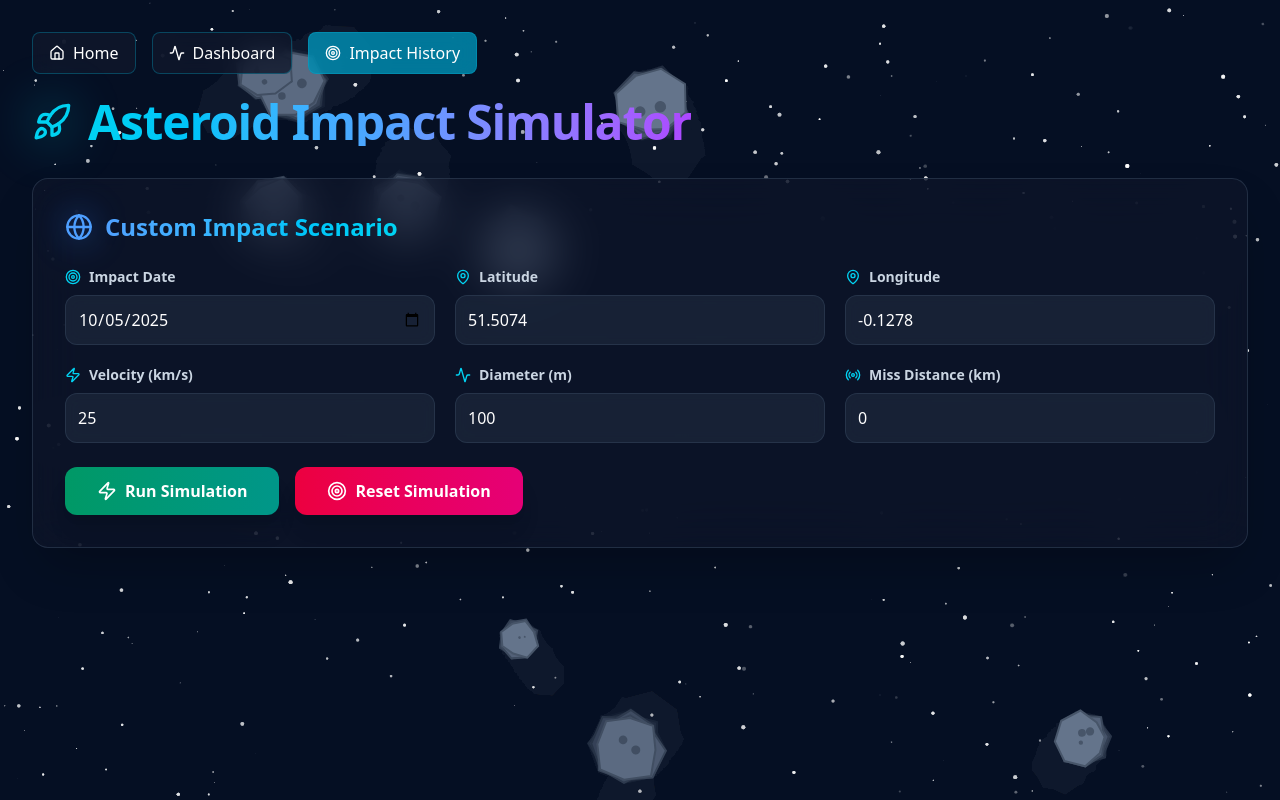
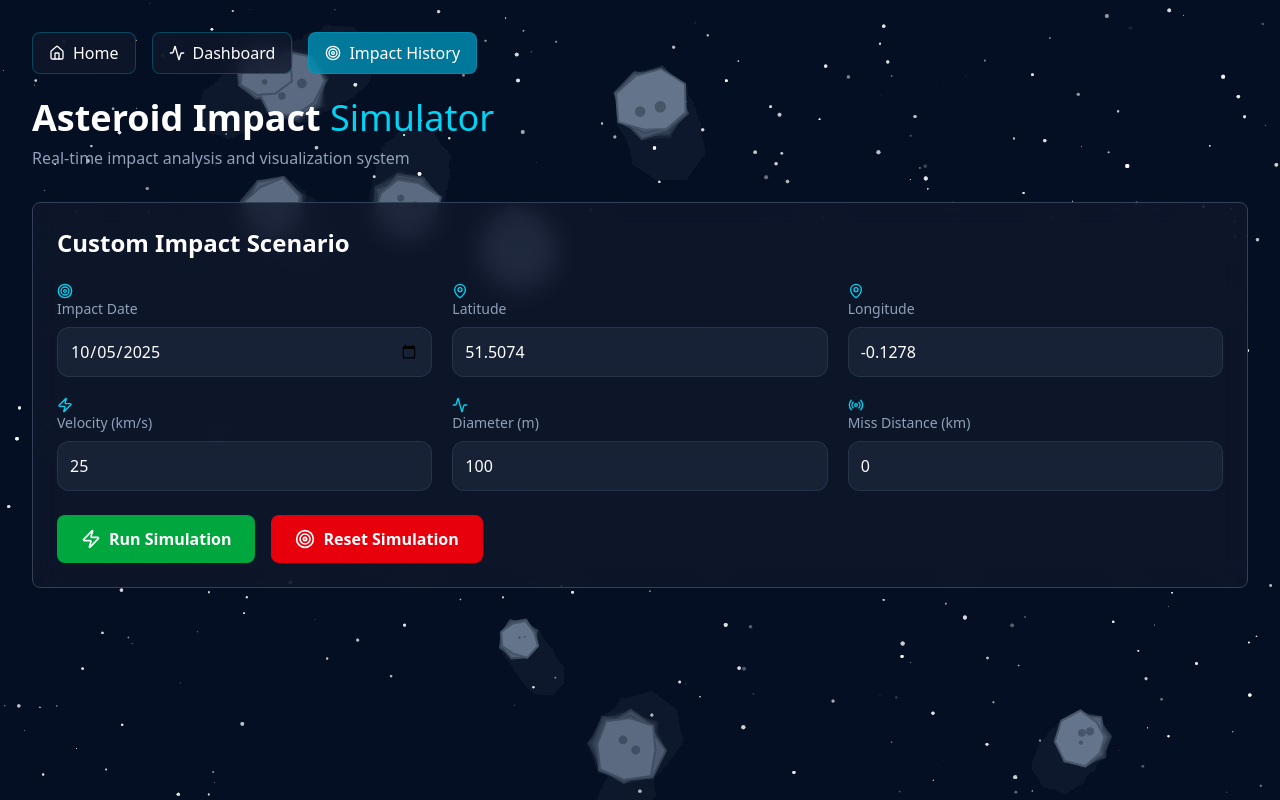
Before and after one commit to SahilShameerDev/NASA_METEOR_MADNESS, a React (Vite) app in the folder Astro/: page /hit in a window 1280 px wide. Built offline with nearby package versions, Linux system fonts and the light colour scheme.

Commit message:
Refactor ImpactDashboard layout and improve styling for better readability

```diff
--- a/Astro/src/pages/HitSimulation.jsx
+++ b/Astro/src/pages/HitSimulation.jsx
@@ -284,25 +284,20 @@ export default function ImpactDashboard() {
 
           {/* Page Title */}
           <div className="mb-8">
-            <div className="flex items-center gap-4">
-              <div className="relative">
-                <Rocket className="w-10 h-10 text-cyan-400" />
-                <div className="absolute -inset-1 bg-cyan-500/20 rounded-full blur-xl"></div>
+            <div className="flex items-center justify-between">
+              <div>
+                <h1 className='text-4xl font-bold text-white mb-2'>
+                  Asteroid Impact <span className='font-light text-cyan-400'>Simulator</span>
+                </h1>
+                <p className='text-slate-400'>Real-time impact analysis and visualization system</p>
               </div>
-              <h1 className="text-4xl md:text-5xl font-black bg-gradient-to-r from-cyan-400 via-blue-400 to-purple-500 bg-clip-text text-transparent tracking-tight">
-                Asteroid Impact Simulator
-              </h1>
             </div>
           </div>
 
         {/* Form Card */}
-        <div className="bg-slate-900/60 backdrop-blur-xl rounded-2xl p-8 mb-8 border border-slate-700/60 shadow-2xl">
-          <div className="flex items-center gap-3 mb-6">
-            <div className="relative">
-              <Globe className="w-7 h-7 text-blue-400" />
-              <div className="absolute -inset-1 bg-blue-500/20 rounded-full blur-lg"></div>
-            </div>
-            <h2 className="text-2xl font-bold text-transparent bg-clip-text bg-gradient-to-r from-blue-400 to-cyan-400">
+        <div className="bg-slate-900/80 backdrop-blur-md rounded-lg p-6 mb-6 border border-slate-700">
+          <div className="mb-6">
+            <h2 className="text-2xl font-bold text-white mb-4">
               Custom Impact Scenario
             </h2>
           </div>
@@ -317,7 +312,7 @@ export default function ImpactDashboard() {
               {label: 'Miss Distance (km)', name:'miss', type:'number', value: customData.miss, icon: <Radio className="w-4 h-4" />}
             ].map(field => (
               <div className="flex flex-col group" key={field.name}>
-                <label className="mb-2 text-slate-300 font-semibold text-sm flex items-center gap-2">
+                <label className="block text-slate-400 text-sm mb-2">
                   <span className="text-cyan-400">{field.icon}</span>
                   {field.label}
                 </label>
@@ -335,40 +330,38 @@ export default function ImpactDashboard() {
 
           <div className="flex gap-4 mt-6">
             <button
-              className="group relative flex items-center gap-2 px-8 py-3 bg-gradient-to-r from-emerald-600 to-teal-600 hover:from-emerald-500 hover:to-teal-500 rounded-xl font-bold text-white shadow-xl transition-all duration-300 transform hover:scale-105 disabled:opacity-50 disabled:cursor-not-allowed disabled:transform-none overflow-hidden"
+              className="bg-green-600 hover:bg-green-700 disabled:bg-slate-700 text-white px-6 py-3 rounded-lg font-semibold transition-colors flex items-center gap-2"
               onClick={submitCustomHit}
               disabled={loading}
             >
-              <div className="absolute inset-0 bg-gradient-to-r from-emerald-400/0 via-white/20 to-emerald-400/0 translate-x-[-200%] group-hover:translate-x-[200%] transition-transform duration-700"></div>
-              <Zap className={`w-5 h-5 relative z-10 ${loading ? 'animate-spin' : ''}`} />
-              <span className="relative z-10">{loading ? 'Simulating Impact...' : 'Run Simulation'}</span>
+              <Zap className={`w-5 h-5 ${loading ? 'animate-spin' : ''}`} />
+              {loading ? 'Simulating Impact...' : 'Run Simulation'}
             </button>
 
             <button
-              className="group relative flex items-center gap-2 px-8 py-3 bg-gradient-to-r from-rose-600 to-pink-600 hover:from-rose-500 hover:to-pink-500 rounded-xl font-bold text-white shadow-xl transition-all duration-300 transform hover:scale-105 overflow-hidden"
+              className="bg-red-600 hover:bg-red-700 text-white px-6 py-3 rounded-lg font-semibold transition-colors flex items-center gap-2"
               onClick={resetSimulation}
             >
-              <div className="absolute inset-0 bg-gradient-to-r from-rose-400/0 via-white/20 to-rose-400/0 translate-x-[-200%] group-hover:translate-x-[200%] transition-transform duration-700"></div>
-              <Target className="w-5 h-5 relative z-10 group-hover:rotate-180 transition-transform duration-500" />
-              <span className="relative z-10">Reset Simulation</span>
+              <Target className="w-5 h-5" />
+              Reset Simulation
             </button>
           </div>
         </div>
 
         {/* Tabs Section */}
         {selectedAsteroid && (
-          <div className="bg-slate-900/60 backdrop-blur-xl rounded-2xl p-8 border border-slate-700/60 shadow-2xl">
+          <div className="bg-slate-900/80 backdrop-blur-md rounded-lg p-6 border border-slate-700">
             <Tabs>
-              <TabList className="flex gap-3 mb-6 border-b border-slate-700/50 pb-4">
-                <Tab className="flex items-center gap-2 px-6 py-3 rounded-xl bg-slate-800/50 hover:bg-slate-700/70 border border-slate-700/50 hover:border-red-500/50 transition-all duration-300 cursor-pointer font-semibold text-slate-300 hover:text-red-400">
+              <TabList className="flex gap-3 mb-6 border-b border-slate-700 pb-4">
+                <Tab className="px-4 py-2 rounded-lg bg-slate-800 hover:bg-slate-700 border border-slate-600 text-slate-300 hover:text-white transition-colors cursor-pointer font-semibold flex items-center gap-2">
                   <Zap className="w-4 h-4" />
                   Blast Zones
                 </Tab>
-                <Tab className="flex items-center gap-2 px-6 py-3 rounded-xl bg-slate-800/50 hover:bg-slate-700/70 border border-slate-700/50 hover:border-orange-500/50 transition-all duration-300 cursor-pointer font-semibold text-slate-300 hover:text-orange-400">
+                <Tab className="px-4 py-2 rounded-lg bg-slate-800 hover:bg-slate-700 border border-slate-600 text-slate-300 hover:text-white transition-colors cursor-pointer font-semibold flex items-center gap-2">
                   <Flame className="w-4 h-4" />
                   Thermal Radiation
                 </Tab>
-                <Tab className="flex items-center gap-2 px-6 py-3 rounded-xl bg-slate-800/50 hover:bg-slate-700/70 border border-slate-700/50 hover:border-blue-500/50 transition-all duration-300 cursor-pointer font-semibold text-slate-300 hover:text-blue-400">
+                <Tab className="px-4 py-2 rounded-lg bg-slate-800 hover:bg-slate-700 border border-slate-600 text-slate-300 hover:text-white transition-colors cursor-pointer font-semibold flex items-center gap-2">
                   <Users className="w-4 h-4" />
                   Evacuation Zones
                 </Tab>
```
